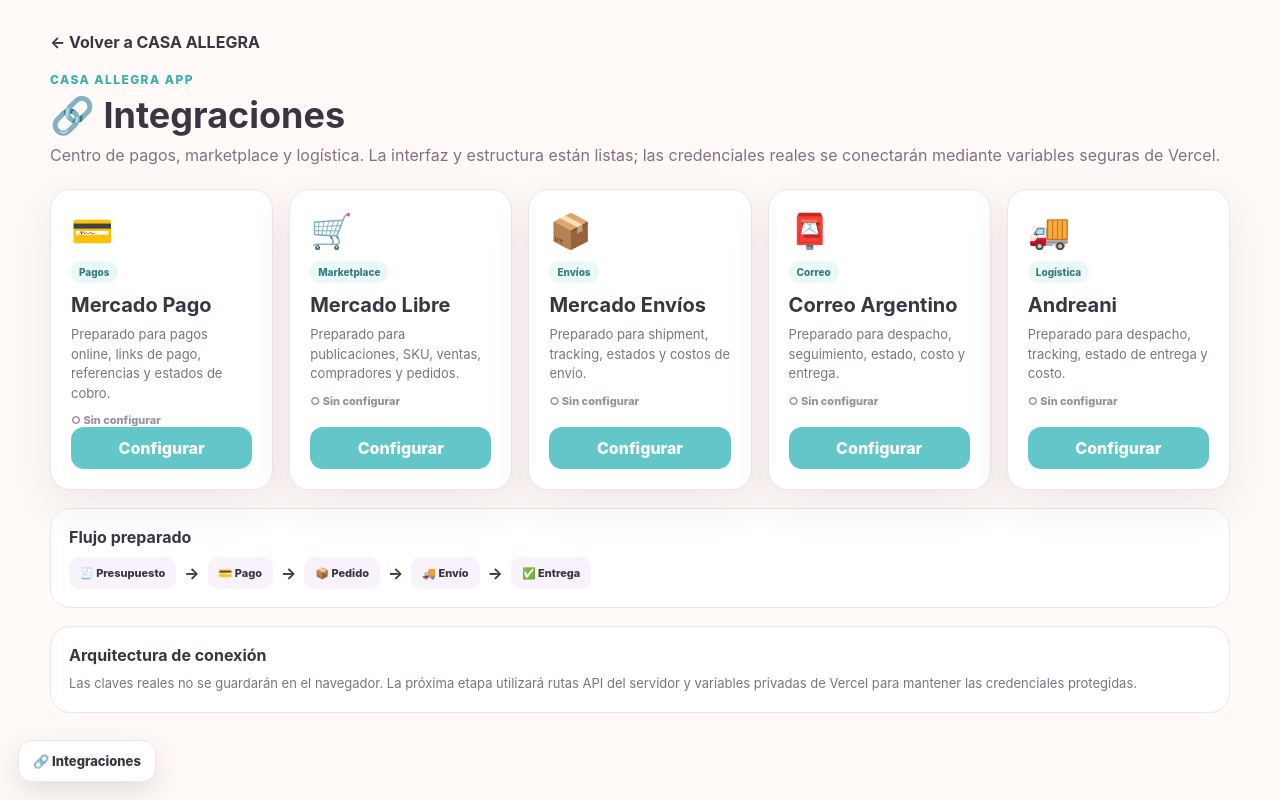
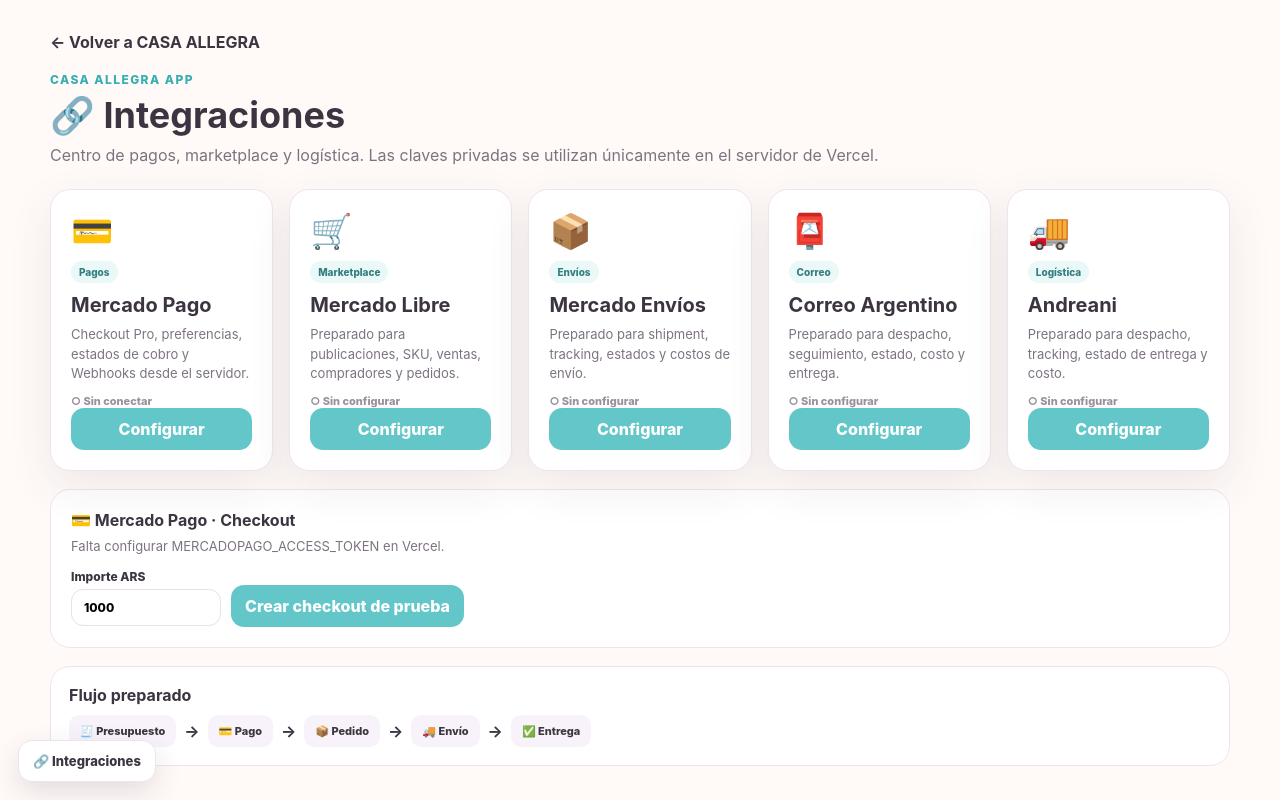
Before and after one commit to casaallegra00-glitch/CASA-ALLEGRA, a Next.js app: page /integraciones in a window 1280 px wide. Built offline with nearby package versions, Linux system fonts and the light colour scheme.

Commit message:
feat: connect Mercado Pago from integrations panel

```diff
--- a/app/integraciones/page.tsx
+++ b/app/integraciones/page.tsx
@@ -5,7 +5,7 @@
 type Integration = { icon: string; name: string; type: string; text: string; fields: string[] }
 
 const integrations: Integration[] = [
-  { icon: '💳', name: 'Mercado Pago', type: 'Pagos', text: 'Preparado para pagos online, links de pago, referencias y estados de cobro.', fields: ['Access Token', 'Public Key'] },
+  { icon: '💳', name: 'Mercado Pago', type: 'Pagos', text: 'Checkout Pro, preferencias, estados de cobro y Webhooks desde el servidor.', fields: ['Access Token', 'Public Key'] },
   { icon: '🛒', name: 'Mercado Libre', type: 'Marketplace', text: 'Preparado para publicaciones, SKU, ventas, compradores y pedidos.', fields: ['Client ID', 'Client Secret'] },
   { icon: '📦', name: 'Mercado Envíos', type: 'Envíos', text: 'Preparado para shipment, tracking, estados y costos de envío.', fields: ['Cuenta / Seller ID'] },
   { icon: '📮', name: 'Correo Argentino', type: 'Correo', text: 'Preparado para despacho, seguimiento, estado, costo y entrega.', fields: ['Usuario / Cuenta', 'API Key'] },
@@ -17,12 +17,35 @@
   const [connected, setConnected] = useState<Record<string, boolean>>({})
   const [values, setValues] = useState<Record<string, string>>({})
   const [saved, setSaved] = useState('')
+  const [mpStatus, setMpStatus] = useState<'checking' | 'connected' | 'not-configured' | 'invalid'>('checking')
+  const [mpMessage, setMpMessage] = useState('Comprobando conexión segura…')
+  const [amount, setAmount] = useState('1000')
+  const [checkoutUrl, setCheckoutUrl] = useState('')
+  const [checkoutError, setCheckoutError] = useState('')
 
   useEffect(() => {
     try {
       const raw = localStorage.getItem('casa-allegra-integrations')
       if (raw) setConnected(JSON.parse(raw))
     } catch {}
+    fetch('/api/mercadopago/health', { cache: 'no-store' })
+      .then(async (response) => {
+        const data = await response.json()
+        if (data.connected) {
+          setMpStatus('connected')
+          setMpMessage(`Conectado${data.nickname ? ` · ${data.nickname}` : ''}`)
+        } else if (!data.configured) {
+          setMpStatus('not-configured')
+          setMpMessage('Falta configurar MERCADOPAGO_ACCESS_TOKEN en Vercel.')
+        } else {
+          setMpStatus('invalid')
+          setMpMessage(data.message || 'No se pudo validar el Access Token.')
+        }
+      })
+      .catch(() => {
+        setMpStatus('invalid')
+        setMpMessage('No se pudo consultar el estado de Mercado Pago.')
+      })
   }, [])
 
   const configure = (item: Integration) => {
@@ -39,6 +62,27 @@
     setSaved(`${selected.name} quedó preparada para conectar.`)
   }
 
+  const createTestCheckout = async () => {
+    setCheckoutError('')
+    setCheckoutUrl('')
+    const numericAmount = Number(amount)
+    if (!Number.isFinite(numericAmount) || numericAmount <= 0) {
+      setCheckoutError('Ingresá un importe válido mayor que 0.')
+      return
+    }
+    const response = await fetch('/api/mercadopago/preferences', {
+      method: 'POST',
+      headers: { 'Content-Type': 'application/json' },
+      body: JSON.stringify({ title: 'Prueba CASA ALLEGRA', quantity: 1, unit_price: numericAmount }),
+    })
+    const data = await response.json().catch(() => ({}))
+    if (!response.ok) {
+      setCheckoutError(data.error || 'No se pudo crear el checkout.')
+      return
+    }
+    setCheckoutUrl(data.init_point || data.sandbox_init_point || '')
+  }
+
   return (
     <main style={{ minHeight: '100vh', padding: 32, background: '#fffaf7', color: '#3c3441' }}>
       <div style={{ maxWidth: 1180, margin: '0 auto' }}>
@@ -46,7 +90,7 @@
         <div style={{ marginBottom: 24 }}>
           <div style={{ fontSize: 12, letterSpacing: '0.12em', fontWeight: 800, color: '#36aeb2' }}>CASA ALLEGRA APP</div>
           <h1 style={{ margin: '6px 0 8px', fontSize: 36 }}>🔗 Integraciones</h1>
-          <p style={{ margin: 0, color: '#7d7381' }}>Centro de pagos, marketplace y logística. La interfaz y estructura están listas; las credenciales reales se conectarán mediante variables seguras de Vercel.</p>
+          <p style={{ margin: 0, color: '#7d7381' }}>Centro de pagos, marketplace y logística. Las claves privadas se utilizan únicamente en el servidor de Vercel.</p>
         </div>
 
         <div style={{ display: 'grid', gridTemplateColumns: 'repeat(auto-fit,minmax(210px,1fr))', gap: 16 }}>
@@ -56,11 +100,24 @@
               <span style={{ display: 'inline-flex', alignSelf: 'flex-start', marginTop: 10, padding: '5px 8px', borderRadius: 999, background: '#eaf8f7', color: '#337d80', fontSize: 10, fontWeight: 800 }}>{item.type}</span>
               <h2 style={{ margin: '10px 0 8px', fontSize: 20 }}>{item.name}</h2>
               <p style={{ margin: 0, color: '#7d7381', lineHeight: 1.5, fontSize: 13 }}>{item.text}</p>
-              <div style={{ marginTop: 10, fontSize: 11, fontWeight: 800, color: connected[item.name] ? '#4f946f' : '#9a8f9d' }}>{connected[item.name] ? '● Preparada' : '○ Sin configurar'}</div>
+              <div style={{ marginTop: 10, fontSize: 11, fontWeight: 800, color: item.name === 'Mercado Pago' ? (mpStatus === 'connected' ? '#4f946f' : '#9a8f9d') : (connected[item.name] ? '#4f946f' : '#9a8f9d') }}>
+                {item.name === 'Mercado Pago' ? (mpStatus === 'connected' ? '● Conectado' : mpStatus === 'checking' ? '○ Comprobando…' : '○ Sin conectar') : (connected[item.name] ? '● Preparada' : '○ Sin configurar')}
+              </div>
               <button type="button" onClick={() => configure(item)} style={{ marginTop: 'auto', border: 0, borderRadius: 13, padding: '11px 14px', background: '#63c7c9', color: '#fff', fontWeight: 800, cursor: 'pointer' }}>Configurar</button>
             </article>
           ))}
         </div>
+
+        <section style={{ marginTop: 18, background: '#fff', border: '1px solid #eee4ef', borderRadius: 20, padding: 20 }}>
+          <strong>💳 Mercado Pago · Checkout</strong>
+          <p style={{ margin: '8px 0 14px', color: '#7d7381', fontSize: 13 }}>{mpMessage}</p>
+          <div style={{ display: 'flex', gap: 10, flexWrap: 'wrap', alignItems: 'center' }}>
+            <label style={{ fontSize: 12, fontWeight: 800 }}>Importe ARS<input value={amount} onChange={(e) => setAmount(e.target.value)} inputMode="decimal" style={{ display: 'block', marginTop: 5, width: 150, border: '1px solid #e9dfea', borderRadius: 12, padding: '10px 12px' }} /></label>
+            <button type="button" onClick={createTestCheckout} style={{ marginTop: 17, border: 0, borderRadius: 13, padding: '11px 14px', background: '#63c7c9', color: '#fff', fontWeight: 800, cursor: 'pointer' }}>Crear checkout de prueba</button>
+            {checkoutUrl && <a href={checkoutUrl} target="_blank" rel="noreferrer" style={{ marginTop: 17, borderRadius: 13, padding: '11px 14px', background: '#f8f3fa', color: '#3c3441', fontWeight: 800, textDecoration: 'none' }}>Abrir Mercado Pago</a>}
+          </div>
+          {checkoutError && <div style={{ marginTop: 12, padding: 10, borderRadius: 12, background: '#fff0f0', color: '#a34d4d', fontSize: 12 }}>{checkoutError}</div>}
+        </section>
 
         <section style={{ marginTop: 18, background: '#fff', border: '1px solid #eee4ef', borderRadius: 20, padding: 18 }}>
           <strong>Flujo preparado</strong>
@@ -71,30 +128,22 @@
           </div>
         </section>
 
-        <section style={{ marginTop: 18, background: '#fff', border: '1px solid #eee4ef', borderRadius: 20, padding: 18 }}>
-          <strong>Arquitectura de conexión</strong>
-          <p style={{ margin: '8px 0 0', color: '#7d7381', fontSize: 13, lineHeight: 1.6 }}>Las claves reales no se guardarán en el navegador. La próxima etapa utilizará rutas API del servidor y variables privadas de Vercel para mantener las credenciales protegidas.</p>
-        </section>
-
         {selected && (
           <div role="dialog" aria-modal="true" style={{ position: 'fixed', inset: 0, background: 'rgba(49,38,61,.42)', display: 'flex', alignItems: 'center', justifyContent: 'center', padding: 18, zIndex: 10000 }}>
             <div style={{ width: 'min(560px,100%)', background: '#fff', borderRadius: 20, padding: 22 }}>
               <button type="button" onClick={() => setSelected(null)} style={{ float: 'right', border: 0, background: 'transparent', fontSize: 24, cursor: 'pointer' }}>×</button>
               <div style={{ fontSize: 12, letterSpacing: '0.12em', fontWeight: 800, color: '#36aeb2' }}>INTEGRACIÓN</div>
               <h2 style={{ margin: '6px 0 8px' }}>{selected.icon} {selected.name}</h2>
-              <p style={{ color: '#7d7381', fontSize: 13 }}>Estos campos son la estructura de configuración. Todavía no almacenan ni envían credenciales reales.</p>
-              <div style={{ display: 'grid', gap: 10, marginTop: 16 }}>
+              <p style={{ color: '#7d7381', fontSize: 13 }}>{selected.name === 'Mercado Pago' ? 'La conexión real utiliza MERCADOPAGO_ACCESS_TOKEN en Vercel. No pegues aquí un token productivo.' : 'Estos campos son la estructura de configuración; la conexión real se incorporará por servidor.'}</p>
+              {selected.name !== 'Mercado Pago' && <div style={{ display: 'grid', gap: 10, marginTop: 16 }}>
                 {selected.fields.map((field) => (
-                  <label key={field} style={{ display: 'grid', gap: 6, fontSize: 11, fontWeight: 800 }}>
-                    {field}
-                    <input value={values[field] || ''} onChange={(e) => setValues((current) => ({ ...current, [field]: e.target.value }))} placeholder="Preparado para conexión segura" style={{ border: '1px solid #e9dfea', borderRadius: 12, padding: '10px 12px', outline: 'none' }} />
-                  </label>
+                  <label key={field} style={{ display: 'grid', gap: 6, fontSize: 11, fontWeight: 800 }}>{field}<input value={values[field] || ''} onChange={(e) => setValues((current) => ({ ...current, [field]: e.target.value }))} placeholder="Preparado para conexión segura" style={{ border: '1px solid #e9dfea', borderRadius: 12, padding: '10px 12px', outline: 'none' }} /></label>
                 ))}
-              </div>
+              </div>}
               {saved && <div style={{ marginTop: 12, padding: 10, borderRadius: 12, background: '#eaf8f0', color: '#4f7f64', fontSize: 12 }}>{saved}</div>}
               <div style={{ display: 'flex', gap: 8, justifyContent: 'flex-end', marginTop: 18 }}>
                 <button type="button" onClick={() => setSelected(null)} style={{ border: '1px solid #eee4ef', borderRadius: 13, padding: '11px 14px', background: '#fff', fontWeight: 800, cursor: 'pointer' }}>Cerrar</button>
-                <button type="button" onClick={saveConnection} style={{ border: 0, borderRadius: 13, padding: '11px 14px', background: '#63c7c9', color: '#fff', fontWeight: 800, cursor: 'pointer' }}>Guardar estructura</button>
+                {selected.name !== 'Mercado Pago' && <button type="button" onClick={saveConnection} style={{ border: 0, borderRadius: 13, padding: '11px 14px', background: '#63c7c9', color: '#fff', fontWeight: 800, cursor: 'pointer' }}>Guardar estructura</button>}
               </div>
             </div>
           </div>
```
